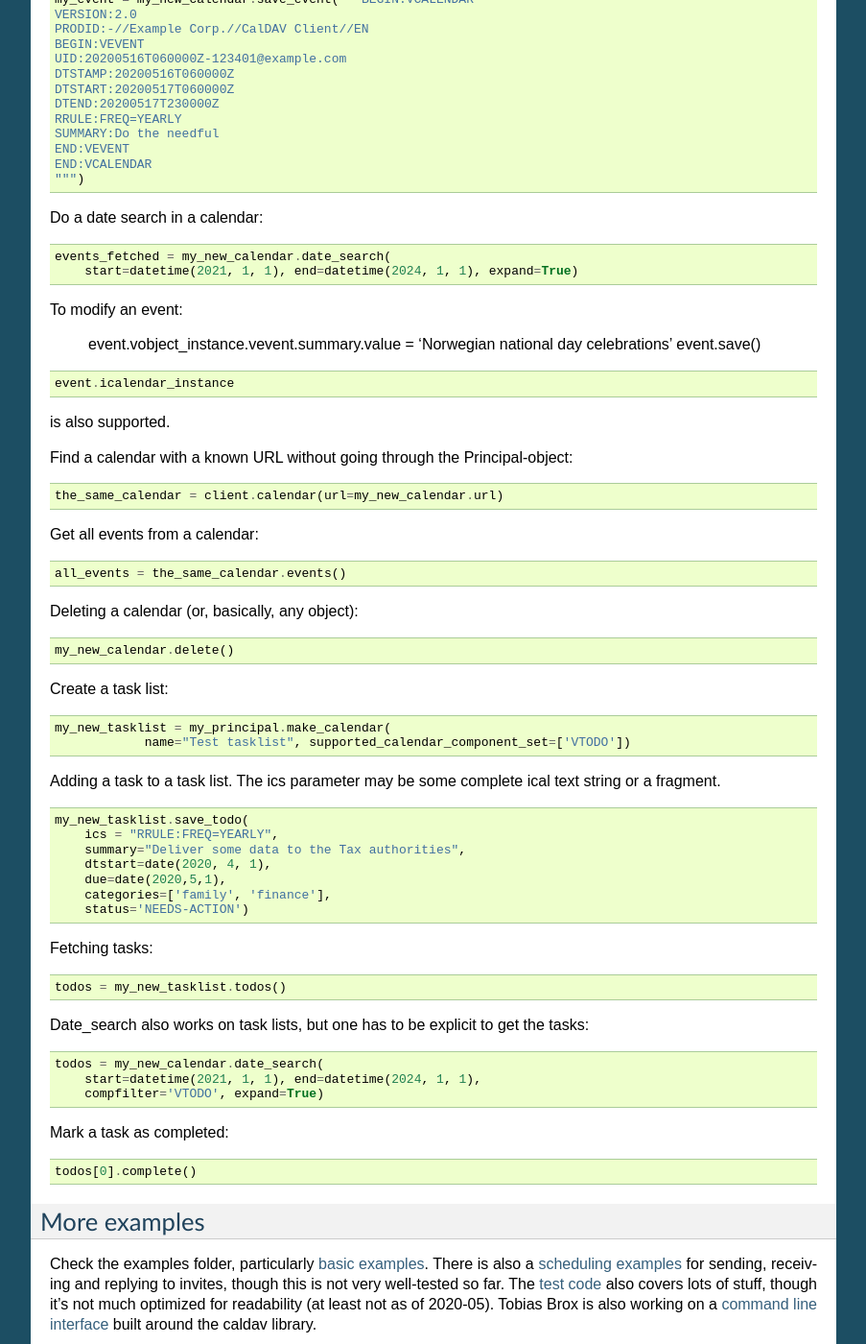
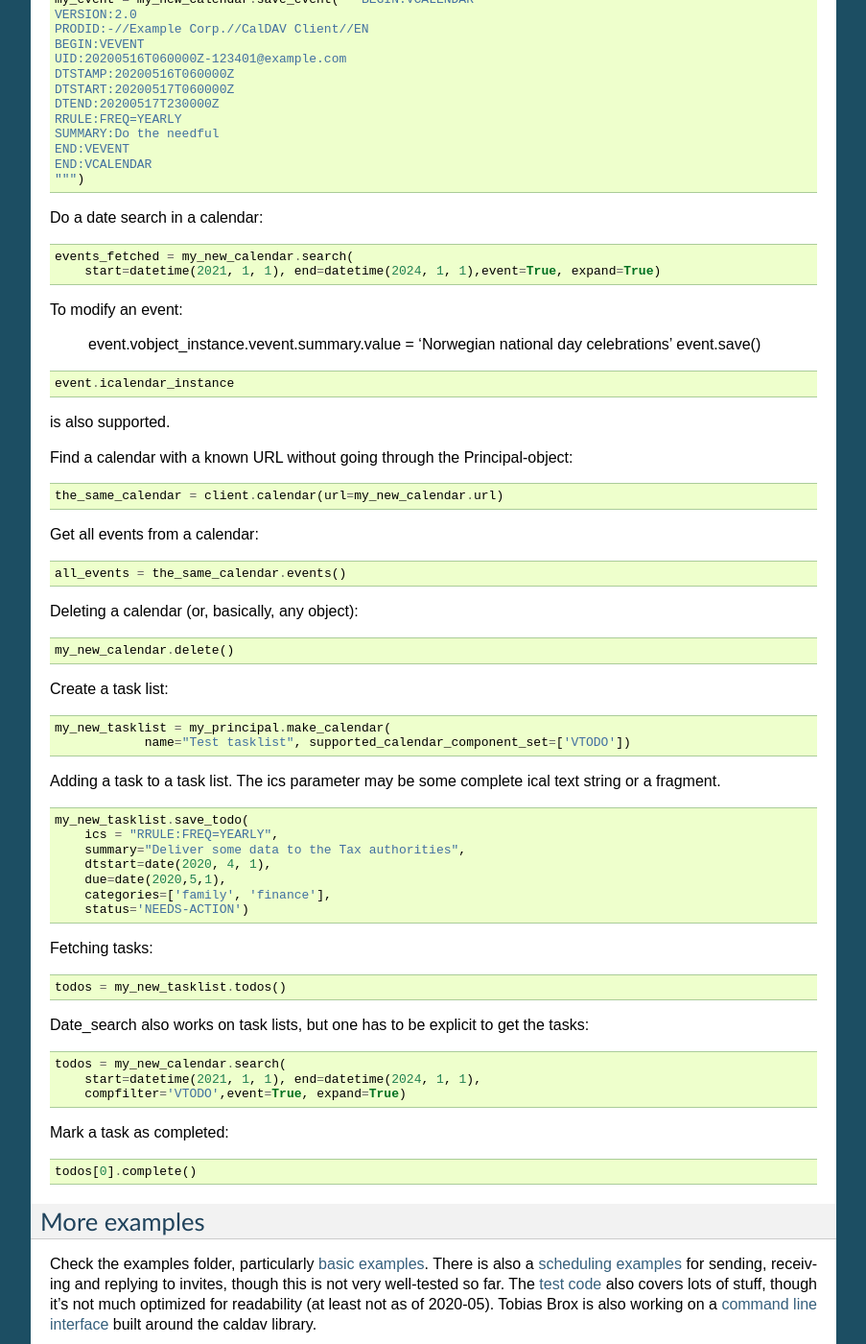
Before and after one commit to python-caldav/caldav, a Sphinx documentation site: the page built from docs/source/index.rst, in a window 1280 px wide and 1400 px high, scrolled down 2003 px. Shown: the whole window at 96% size, without its empty margins (198-1101 px from the left). Built offline with Sphinx 7.4.7, drawn with Linux system fonts in a browser that asks for light colours; pages that are not in the unit, such as notebooks, are missing from menus.

Commit message:
date_search is method replaced

```diff
--- a/docs/source/index.rst
+++ b/docs/source/index.rst
@@ -153,8 +153,8 @@ Do a date search in a calendar:
 
 .. code-block:: python
 
-  events_fetched = my_new_calendar.date_search(
-      start=datetime(2021, 1, 1), end=datetime(2024, 1, 1), expand=True)
+  events_fetched = my_new_calendar.search(
+      start=datetime(2021, 1, 1), end=datetime(2024, 1, 1),event=True, expand=True)
 
 To modify an event:
 
@@ -214,9 +214,9 @@ Date_search also works on task lists, but one has to be explicit to get the task
 
 .. code-block:: python
 
-  todos = my_new_calendar.date_search(
+  todos = my_new_calendar.search(
       start=datetime(2021, 1, 1), end=datetime(2024, 1, 1),
-      compfilter='VTODO', expand=True)
+      compfilter='VTODO',event=True, expand=True)
 
 Mark a task as completed:
 
```
Also changed, not shown: 3 other files.
